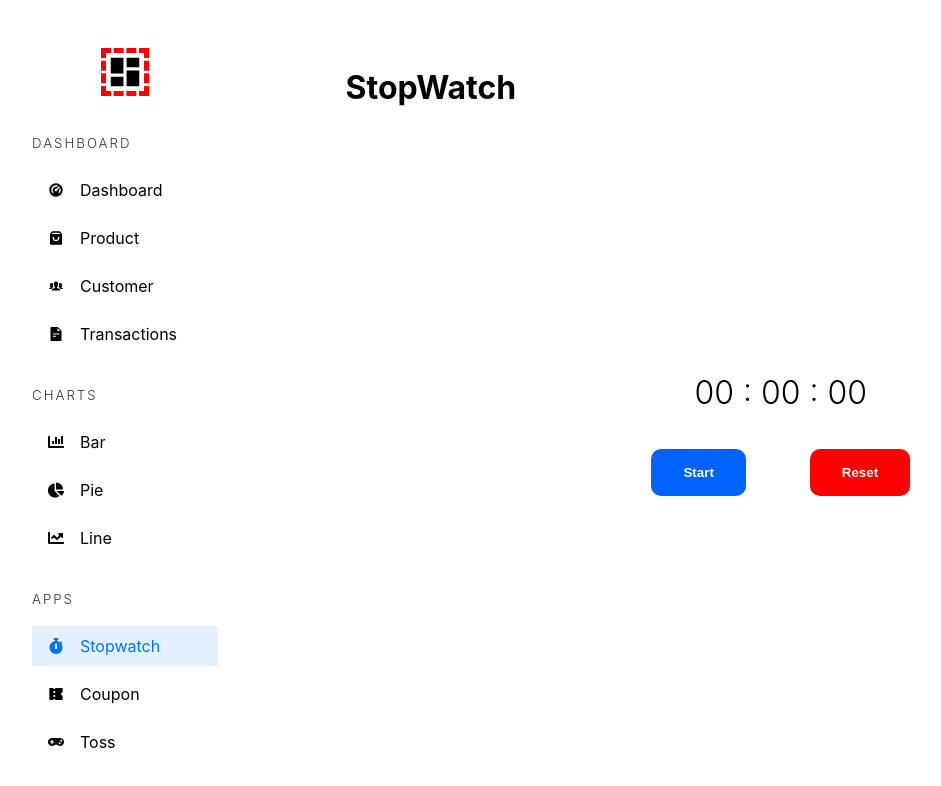
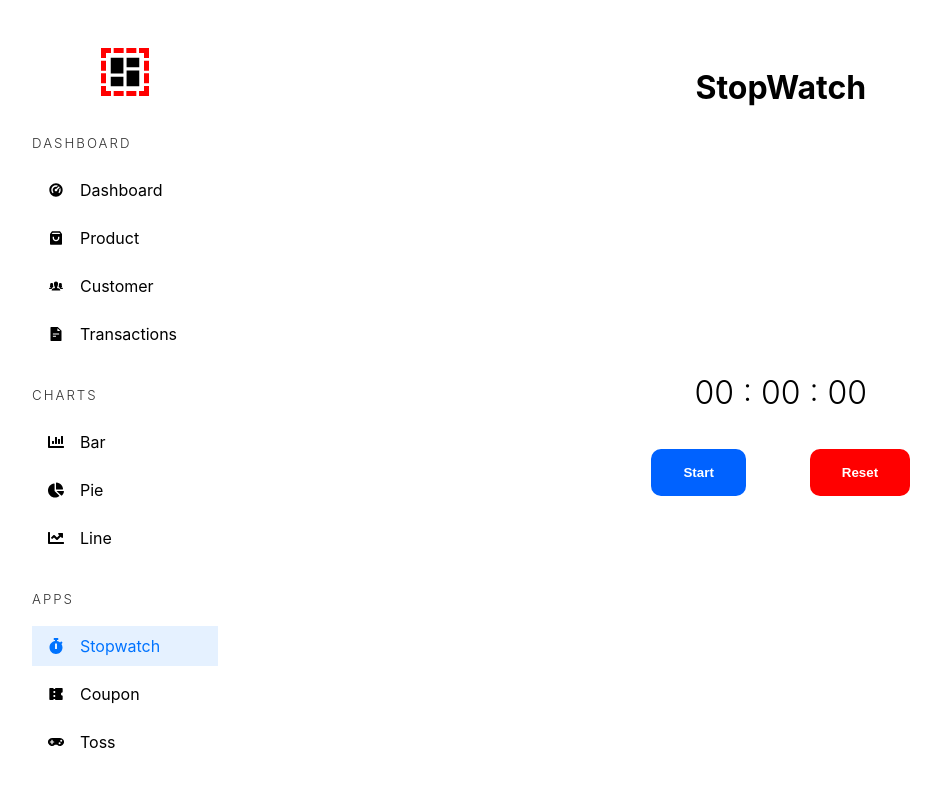
Before and after one commit to Raja0514/AdminDashboard, a React (Vite) app: page /admin/app/stopwatch in a window 1280 px wide. Shown: the top 786 px of the page, without its empty margins (0-941 px from the left). Built offline with nearby package versions, Linux system fonts and the light colour scheme.

Commit message:
changes done

```diff
--- a/src/pages/Mainpage.tsx
+++ b/src/pages/Mainpage.tsx
@@ -5,7 +5,7 @@ const Mainpage = () => {
     <div className='admin-container'>
         <Adminsidebar />
         <main className="welcome">
-        <h1>welcome to dashboard</h1>
+        <h1>dashboard</h1>
         </main>
     </div>
   )
--- a/src/pages/apps/Coupon.tsx
+++ b/src/pages/apps/Coupon.tsx
@@ -49,7 +49,7 @@ const Coupon = () => {
     <div className="admin-container">
       <Adminsidebar />
       <main className="dashboard-app-container">
-        <h1>Coupon</h1>
+        <h1 style={{textAlign:"center"}}>Coupon</h1>
         <section>
           <form className="coupon-form" onSubmit={submitHandler}>
             <input
--- a/src/pages/apps/StopWatch.tsx
+++ b/src/pages/apps/StopWatch.tsx
@@ -36,7 +36,7 @@ const StopWatch = () => {
     <div className="admin-container">
       <Adminsidebar />
       <main className="dashboard-app-container">
-        <h1>StopWatch</h1>
+        <h1 style={{textAlign:"center"}}>StopWatch</h1>
         <section>
           <div className="stopwatch">
             <h2>{formatTime(time)}</h2>
--- a/src/pages/apps/Toss.tsx
+++ b/src/pages/apps/Toss.tsx
@@ -15,7 +15,7 @@ const flipcoin=()=>{
     <div className="admin-container">
         <Adminsidebar/>
         <main className="dashboard-app-container ">
-            <h1>Toss</h1>
+            <h1 style={{textAlign:"center"}}>Toss</h1>
             <section>
               <article className="tosscoin" onClick={flipcoin}
 
```
